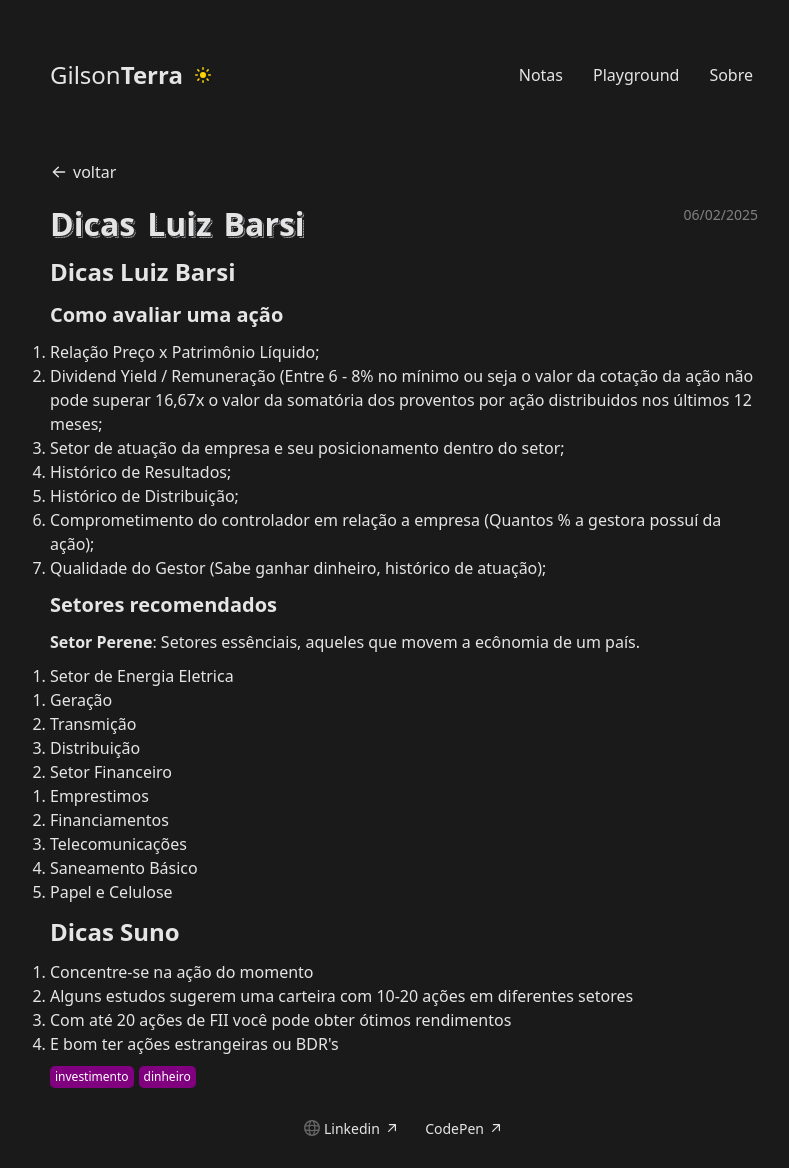
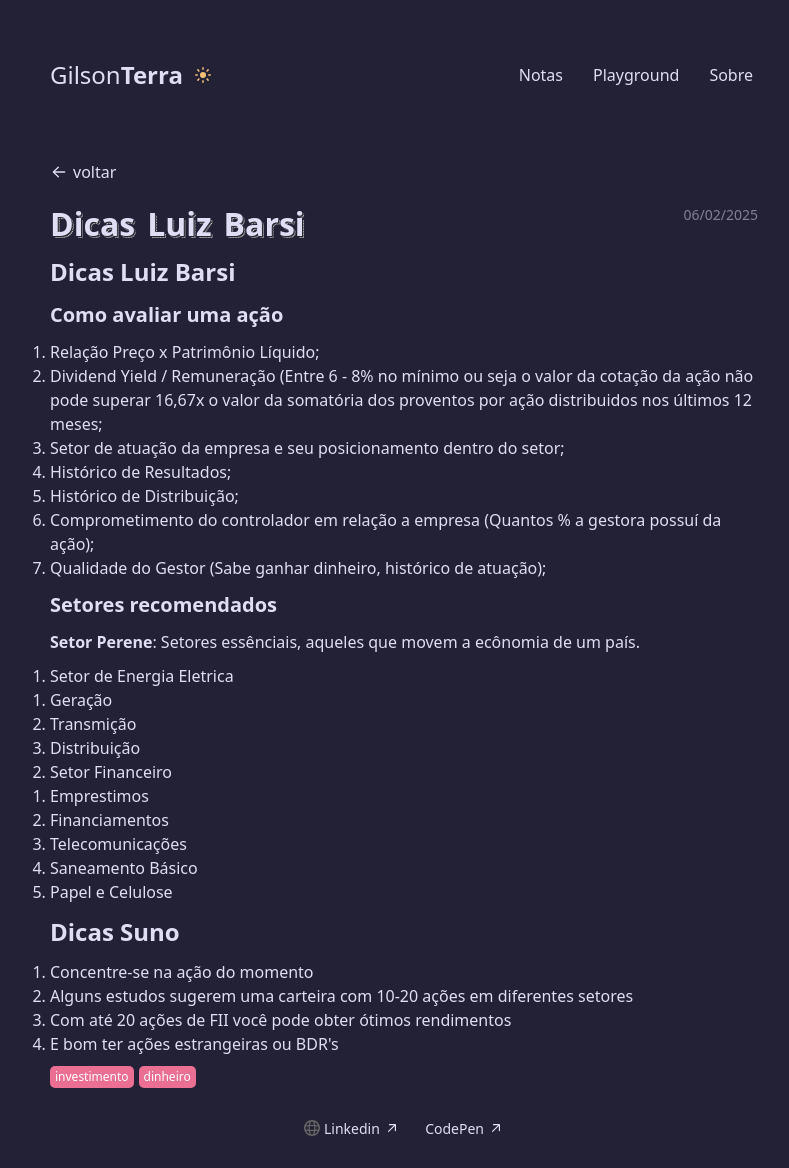
Before and after one commit to gilsonterra/gilsonterra.github.io, a Next.js app: page /notas/acoes-FIIS in a window 1280 px wide. Shown: the whole page, without its empty margins (236-1025 px from the left). Built offline with nearby package versions, Linux system fonts and the light colour scheme.

Commit message:
style: trocando para o theme rose pine

```diff
--- a/src/app/categoria/[category]/page.tsx
+++ b/src/app/categoria/[category]/page.tsx
@@ -30,7 +30,7 @@
       >
         <span
           style={{
-            background: "purple",
+            background: "#ea9a97",
             fontSize: "2rem",
             lineHeight: "2rem",
             padding: "10px",
--- a/src/app/components/ToggleTheme/ToggleTheme.tsx
+++ b/src/app/components/ToggleTheme/ToggleTheme.tsx
@@ -24,12 +24,12 @@
     >
       {theme === "light" ? (
         <MoonIcon
-          style={{ width: "24px", height: "24px", color: "#000" }}
+          style={{ width: "24px", height: "24px", color: "#907aa9" }}
           title="Tema Escuro"
         />
       ) : (
         <SunIcon
-          style={{ width: "24px", height: "24px", color: "#FFD700" }}
+          style={{ width: "24px", height: "24px", color: "#f6c177" }}
           title="Tema Claro"
         />
       )}
--- a/src/app/components/TopicTag/styles.css
+++ b/src/app/components/TopicTag/styles.css
@@ -1,6 +1,6 @@
 .topic-tag {
   font-size: var(--text-xs);
-  background-color: #800080;
+  background-color: #eb6f92;
   color: white;
   padding: 5px;
   line-height: 1;
@@ -10,5 +10,5 @@
 }
 
 .topic-tag:hover {
-  background-color: #9b319b;
+  background-color: #b4637a;
 }
--- a/src/app/globals.css
+++ b/src/app/globals.css
@@ -12,15 +12,15 @@
 }
 
 [data-theme="light"] {
-  --background: #e5e5e5;
-  --foreground: #1a1a1a;
-  --text-secondary: #1a1a1abf;
+  --background: #faf4ed;
+  --foreground: #575279;
+  --text-secondary: #797593;
 }
 
 [data-theme="dark"] {
-  --background: #1a1a1a;
-  --foreground: #e5e5e5;
-  --text-secondary: #ffffffbf;
+  --background: #232136;
+  --foreground: #e0def4;
+  --text-secondary:  #908caa;
 }
 
 /*
--- a/src/app/page.tsx
+++ b/src/app/page.tsx
@@ -11,7 +11,7 @@
         flexDirection: "column",
         gap: "60px",
         fontSize: "var(--text-lg)",
-        color: "var(--text-secondary)",
+        color: "var(--foreground)",
       }}
     >
       <p>
--- a/src/app/sobre/page.tsx
+++ b/src/app/sobre/page.tsx
@@ -9,7 +9,7 @@
         flexDirection: "column",
         gap: "10px",
         fontSize: "var(--text-md)",
-        color: "var(--text-secondary)",
+        color: "var(--foreground)",
       }}
     >
       <p>
```
